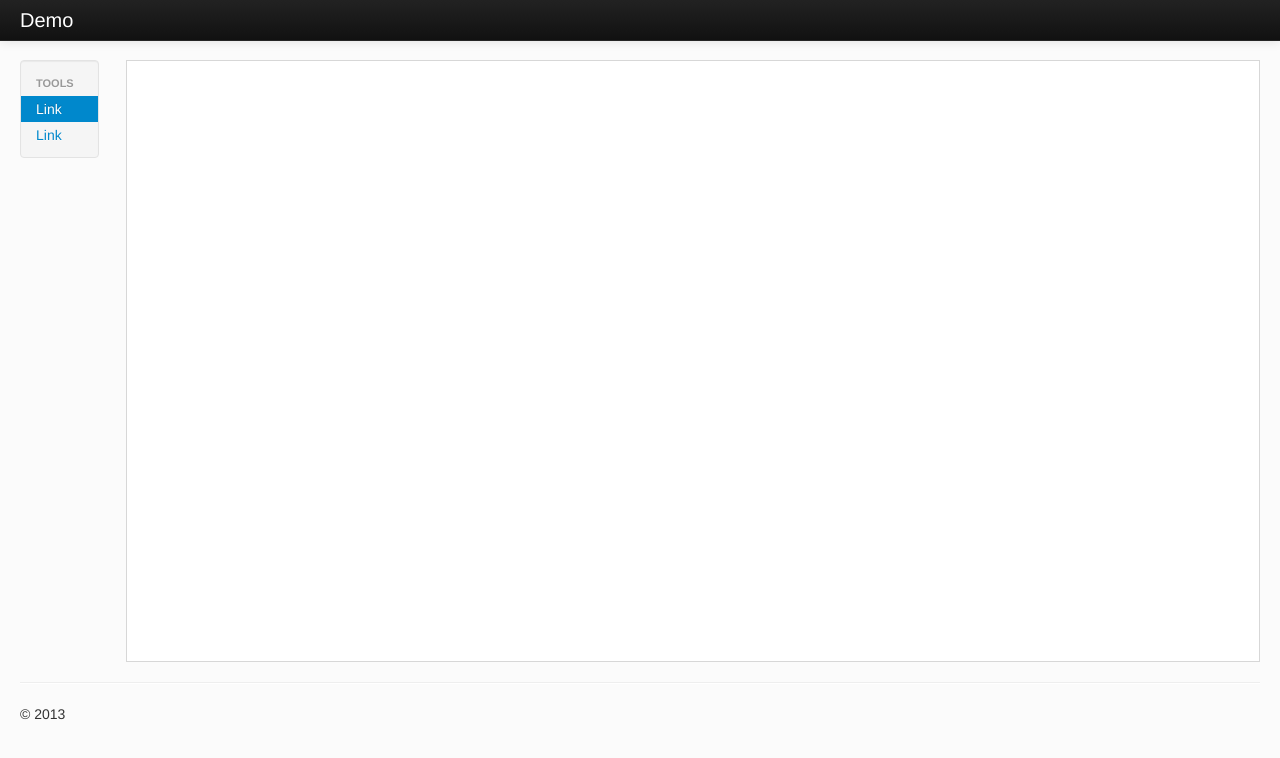
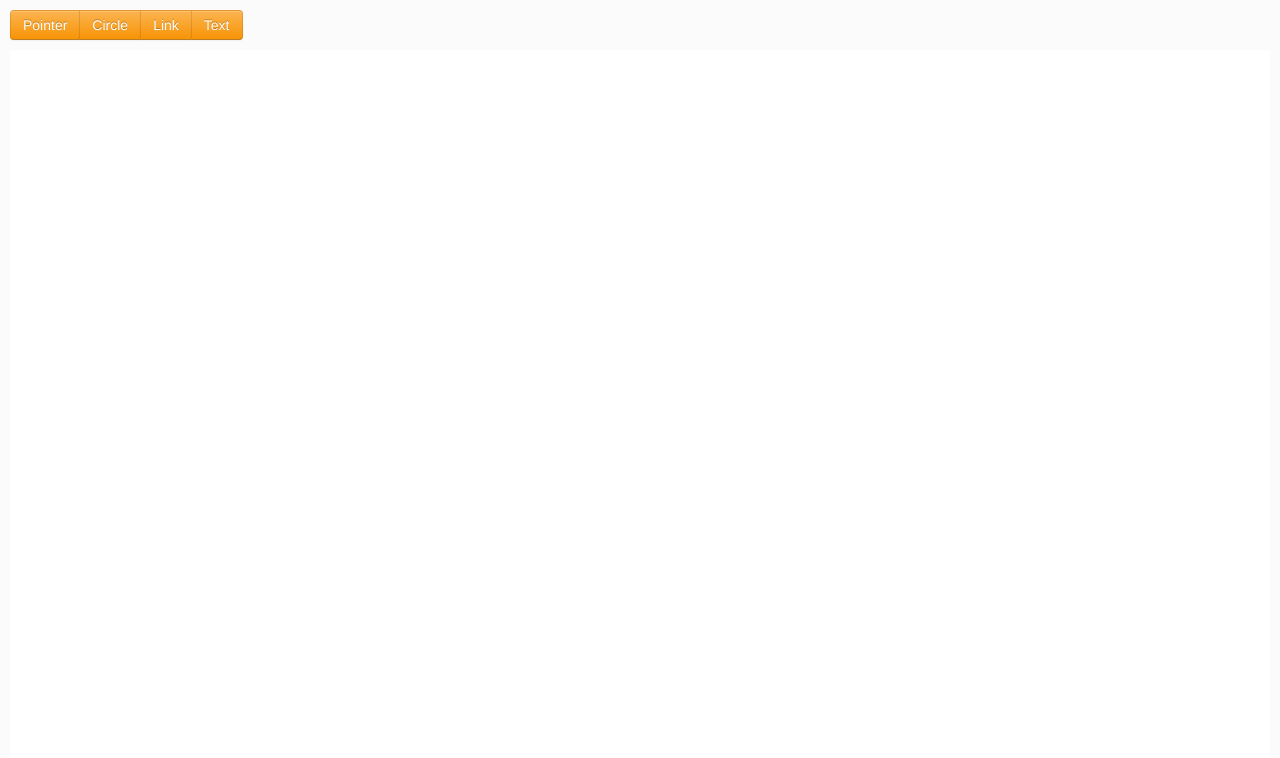
Before and after one commit to dustinlarimer/sandy-elbows, a plain HTML site: page index.html in a window 1280 px wide. Drawn offline with Linux system fonts and the light colour scheme.

Commit message:
expanded ui

```diff
--- a/css/demo.css
+++ b/css/demo.css
@@ -1,25 +1,22 @@
 body {
 	background: #fbfbfb;
-	padding-top: 60px;
-	padding-bottom: 40px;
-}
-.sidebar-nav {
-	padding: 9px 0;
+	overflow: hidden;
 }
 
-@media (max-width: 980px) {
-	/* Enable use of floated navbar text */
-	.navbar-text.pull-right {
-		float: none;
-		padding-left: 5px;
-		padding-right: 5px;
-	}
+#editor {
+	height: 100%;
+	position: absolute;
+	top: 0px;
+	width: 100%;
+}
+#controls {
+	left: 10px;
+	position: absolute;
+	top: 10px;
 }
 
 #stage {
-	background: #fff;
-	height: 600px;
-	border: 1px solid #d7d7d7;
+	height: 100%;
 }
 
 
--- a/index.html
+++ b/index.html
@@ -26,37 +26,17 @@
 
   <body>
 
-    <div class="navbar navbar-inverse navbar-fixed-top">
-      <div class="navbar-inner">
-        <div class="container-fluid">
-          <a class="brand" href="#">Demo</a>
-        </div>
-      </div>
-    </div>
-
-    <div class="container-fluid">
-      <div class="row-fluid">
-        <div class="span1">
-          <div class="well sidebar-nav">
-            <ul class="nav nav-list">
-              <li class="nav-header">Tools</li>
-              <li class="active"><a href="#">Link</a></li>
-              <li><a href="#">Link</a></li>
-            </ul>
-          </div><!--/.well -->
-        </div><!--/span-->
-        <div class="span11">
-					<div id="stage"></div>
-        </div><!--/span-->
-      </div><!--/row-->
-
-      <hr>
-
-      <footer>
-        <p>&copy; 2013</p>
-      </footer>
-
-    </div><!--/.fluid-container-->
+    <div id="editor">
+			<div id="controls">
+				<div class="btn-group" data-toggle="buttons-radio">
+					<button type="button" class="btn btn-warning">Pointer</button>
+					<button type="button" class="btn btn-warning">Circle</button>
+					<button type="button" class="btn btn-warning">Link</button>
+					<button type="button" class="btn btn-warning">Text</button>
+				</div>
+			</div>
+			<div id="stage"></div>
+    </div><!--/ #editor -->
 
     <!-- Le javascript
     ================================================== -->
--- a/js/demo.js
+++ b/js/demo.js
@@ -16,7 +16,7 @@ var user_data = {
 	}
 */
 
-var stage_width  = 1118,
+var stage_width  = 900,
     stage_height = 600,
     stage_fill   = '#fff';
 
@@ -26,6 +26,7 @@ var selected_node = null,
     mousedown_link = null,
     mousedown_node = null,
     mouseup_node = null;
+		keydown_code = null;
 
 var outer = d3.select("#stage")
 	.append("svg:svg")
@@ -35,7 +36,7 @@ var outer = d3.select("#stage")
 
 var vis = outer
   .append('svg:g')
-    .call(d3.behavior.zoom().on("zoom", rescale))
+    //.call(d3.behavior.zoom().on("zoom", rescale))
     .on("dblclick.zoom", null)
   .append('svg:g')
     .on("mousemove", mousemove)
@@ -45,10 +46,12 @@ var vis = outer
 vis.append("svg:rect")
 		.attr("fill", stage_fill)
     .attr("height", stage_height)
-		.attr("width", stage_width);
+		.attr("width", stage_width)
+		.attr('x', 10)
+		.attr('y', 50);
 
 var force = d3.layout.force()
-	.charge(0)
+	.charge(0) // -10
 	.gravity(0)
 	.nodes(user_data.nodes)
 	.links(user_data.links)
@@ -69,6 +72,7 @@ var node_drag = d3.behavior.drag()
 
 function dragstart(d, i) {
 	force.stop();
+	if (mousedown_node) mousedown_node = null;
 }
 
 function dragmove(d, i) {
@@ -80,23 +84,24 @@ function dragmove(d, i) {
 }
 
 function dragend(d, i) {
-	d.fixed = true;
+	//d.fixed = true;
 	force.tick();
 	force.resume();
 }
 
 function mousedown() {
 	if (!mousedown_node) { // && !mousedown_link
-    // allow panning if nothing is selected
-		vis.call(d3.behavior.zoom().on("zoom", rescale));
+		selected_node = null;
+		//vis.call(d3.behavior.zoom().on("zoom", rescale));
+		draw();
     return;
   }
 }
 function mousemove() {
-  if (!mousedown_node) return;
+  // if (!mousedown_node) return;
 }
 function mouseup() {
-  if (!mousedown_node && !mouseup_node) {
+  if (!mouseup_node) {
    	var spot = d3.mouse(this),
  		node = {
 				x : spot[0],
@@ -104,14 +109,13 @@ function mouseup() {
 				px: spot[0],
 				py: spot[1]+1,
 				r : 45,
-				f : '#E5E5E5',
-				s : '#FFFFFF',
+				f : '#FBFBFB',
+				s : '#E5E5E5',
 				sw: 3
 			};
 		user_data.nodes.push(node);
 		draw();
   }
-  // clear mouse event vars
   resetMouseVars();
 }
 
@@ -128,31 +132,19 @@ function rescale() {
 }
 
 function keydown() {
-	console.log('Key#: ' + d3.event.keyCode);
-	if (!selected_node) return;
-	switch (d3.event.keyCode) {
-    case 8: 		// backspace
-    case 46: { 	// delete
-			console.log(nodes);
-      if (selected_node) {
-        nodes.splice(nodes.indexOf(selected_node), 1);
-      }
-      selected_node = null;
+	//keydown_code = d3.event.keyCode;
+	switch(d3.event.keyCode) {
+		case 8:
+		case 46: {
+			if (selected_node) nodes.splice(nodes.indexOf(selected_node), 1);
+			selected_node = null;
       draw();
       break;
-    }
-  }
+		}
+	}
 }
 
-
 force.on("tick", function() {
-	stage_height = $('#stage').height();
-	stage_width = $('#stage').width();
-	$("#stage svg")
-		.attr('height', stage_height)
-		.attr('width', stage_width);
-	force.size([stage_width, stage_height]);
-
   vis.selectAll("circle")
 		.attr("cx", function(d) { return d.x; })
 		.attr("cy", function(d) { return d.y; });
@@ -172,26 +164,9 @@ function draw() {
 	   	.transition()
 	     	.ease(Math.sqrt)
 	node
-			/*
-			.on("click", function(d){
-				selected_node = d;
-				draw();
-			})
-			.on("drag", function(d,i) {
-				d.x += d3.event.dx;
-				d.y += d3.event.dy;
-				d3.select(this)
-					//.attr('cx', function(d){ return d.x; })
-					//.attr('cy', function(d){ return d.y; });
-			})*/
 			.on("mousedown", function(d) {
 				vis.call(d3.behavior.zoom().on("zoom", null));
 				mousedown_node = d;
-				if (mousedown_node == selected_node) {
-					selected_node = null;
-				} else {
-					selected_node = mousedown_node;
-				}
 				draw();
 			})
 			.on("mouseup", function(d) {
@@ -199,16 +174,15 @@ function draw() {
 					mouseup_node = d;
 					if (mouseup_node == mousedown_node) {
 						selected_node = mousedown_node;
-						//draw();
-						/*resetMouseVars(); return;*/
 					}
-					vis.call(d3.behavior.zoom().on("zoom", rescale));
+					//vis.call(d3.behavior.zoom().on("zoom", rescale));
 					draw();
 				}
       })
 			.classed("node_selected", function(d) { return d === selected_node; })
 			.exit()
 			.transition()
+			.attr("stroke", "")
     	.attr("r", 0)
     	.remove();
 
@@ -222,7 +196,6 @@ draw();
 
 
 $(function(){
-	/*
 	function adjust(){
 		setTimeout(function() {
 			var stage_height = $('#stage').height();
@@ -230,11 +203,14 @@ $(function(){
 			$("#stage svg")
 				.attr('height', stage_height)
 				.attr('width', stage_width);
+			$("#stage svg rect")
+				.attr('height', stage_height-60)
+				.attr('width', stage_width-20)
 			force
 				.size([stage_width, stage_height])
 				.start();
 		}, 250);
 	}
 	adjust();
-	$(window).resize(function() { adjust() });*/
+	$(window).resize(function() { adjust() });
 });
```
